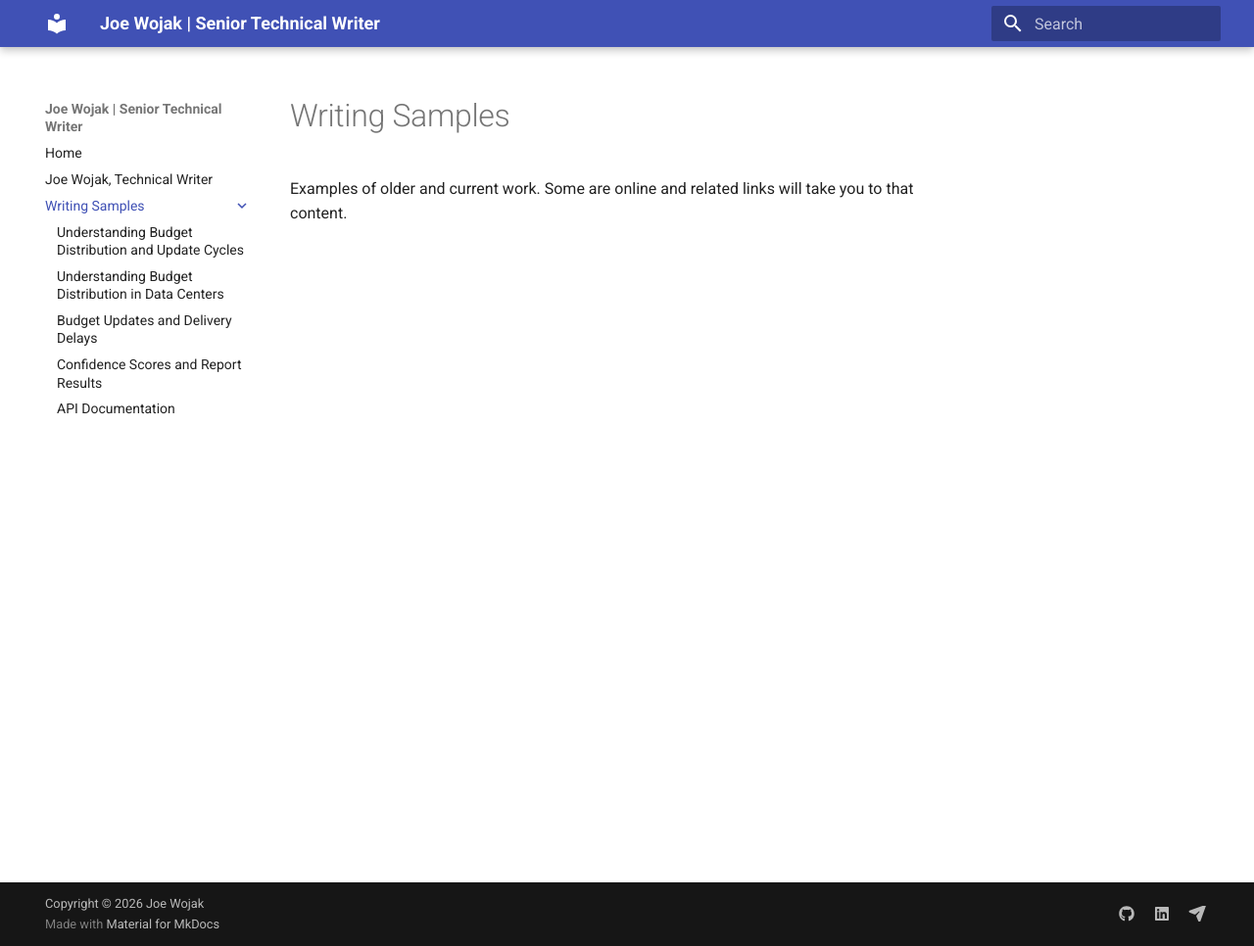
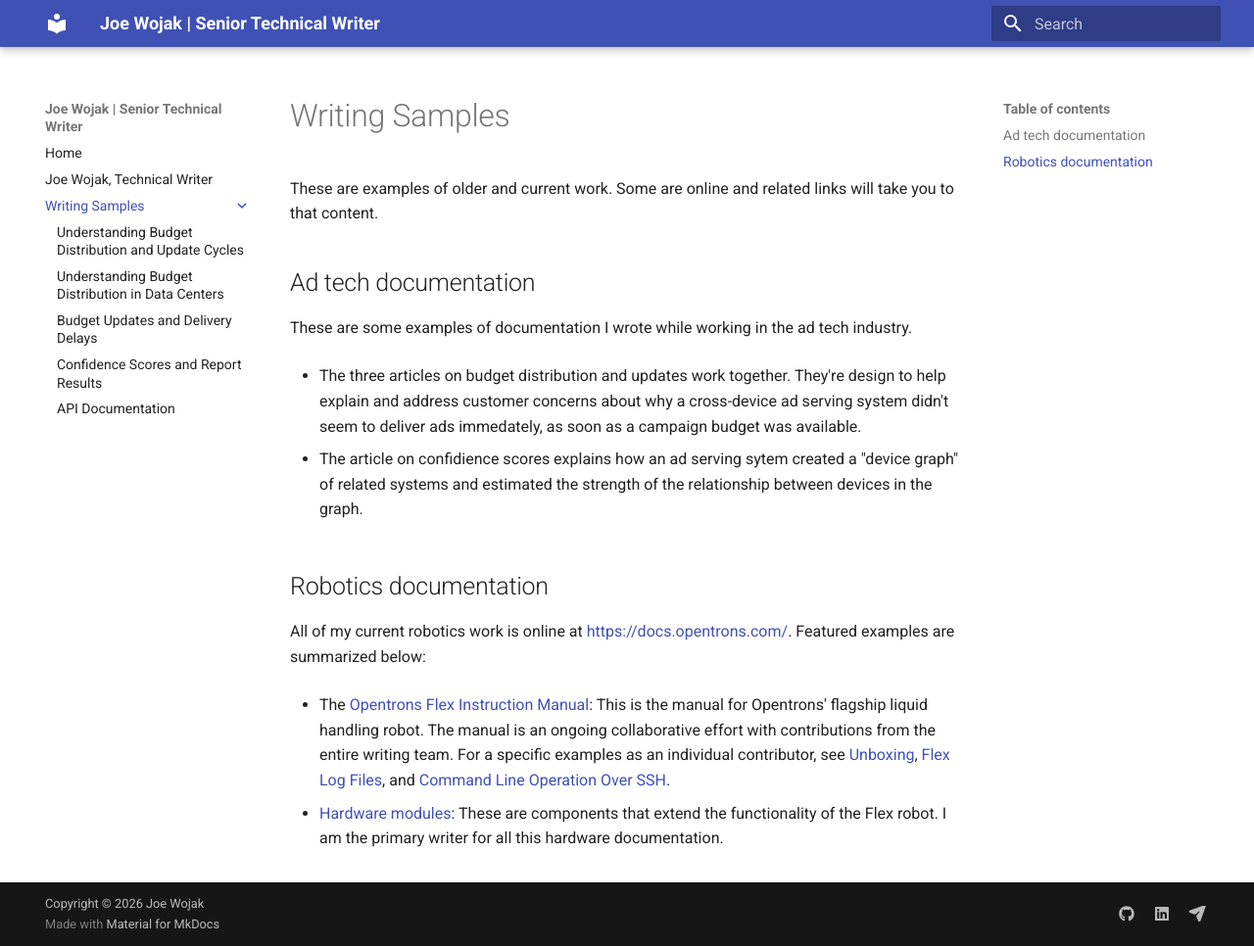
Before and after one commit to jwwojak/portfolio, an MkDocs documentation site: the page built from docs/writing-samples/index.md, in a window 1280 px wide and 966 px high. Shown: the whole window at 98% size. Built offline with MkDocs 1.6.1 and Material for MkDocs 9.7.7, drawn with Linux system fonts in a browser that asks for light colours.

Commit message:
fixing up writing samples

```diff
--- a/docs/writing-samples/index.md
+++ b/docs/writing-samples/index.md
@@ -2,4 +2,20 @@
 title: "Writing Samples"
 ---
 
-Examples of older and current work. Some are online and related links will take you to that content.
+These are examples of older and current work. Some are online and related links will take you to that content.
+
+## Ad tech documentation
+
+These are some examples of documentation I wrote while working in the ad tech industry.
+
+- The three articles on budget distribution and updates work together. They're design to help explain and address customer concerns about why a cross-device ad serving system didn't seem to deliver ads immedately, as soon as a campaign budget was available.
+
+- The article on confidience scores explains how an ad serving sytem created a "device graph" of related systems and estimated the strength of the relationship between devices in the graph.
+
+## Robotics documentation
+
+All of my current robotics work is online at <https://docs.opentrons.com/>. Featured examples are summarized below:
+
+- The [Opentrons Flex Instruction Manual](https://docs.opentrons.com/flex/): This is the manual for Opentrons' flagship liquid handling robot. The manual is an ongoing collaborative effort with contributions from the entire writing team. For a specific examples as an individual contributor, see [Unboxing](https://docs.opentrons.com/flex/installation/unboxing/), [Flex Log Files](https://docs.opentrons.com/flex/advanced-operation/log-files/), and [Command Line Operation Over SSH](https://docs.opentrons.com/flex/advanced-operation/command-line/).
+
+- [Hardware modules](https/docs.opentrons.com/modules/): These are components that extend the functionality of the Flex robot. I am the primary writer for all this hardware documentation.
```
